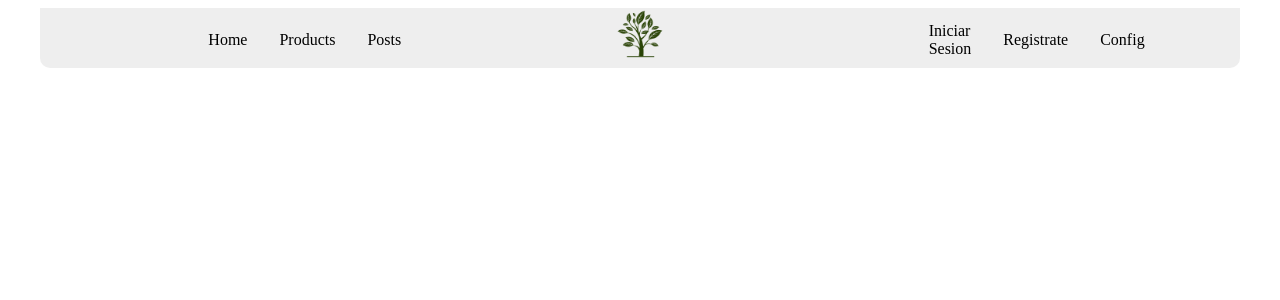
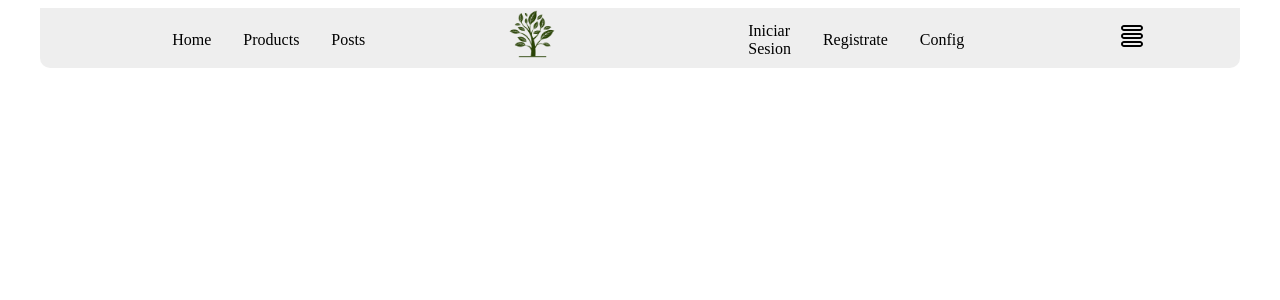
Before and after one commit to 3siete/plantasoAntiguo, an Angular app: page / in a window 1280 px wide. Shown: the top 300 px of the page. Built offline with nearby package versions, Linux system fonts and the light colour scheme.

Commit message:
feat: hamburger button

```diff
--- a/src/app/shared/components/navbar/navbar.component.html
+++ b/src/app/shared/components/navbar/navbar.component.html
@@ -20,5 +20,10 @@
             </ul>
         </div>
 
+        <!--Hambur-->
+        <div class="hamburger_btn">
+            <img src="../../../../assets/icons8-menú.svg" alt="hambuger">
+       </div>
+
     </nav>
 </header>
```
Also changed, not shown: src/assets/icons8-menú.svg (added).
